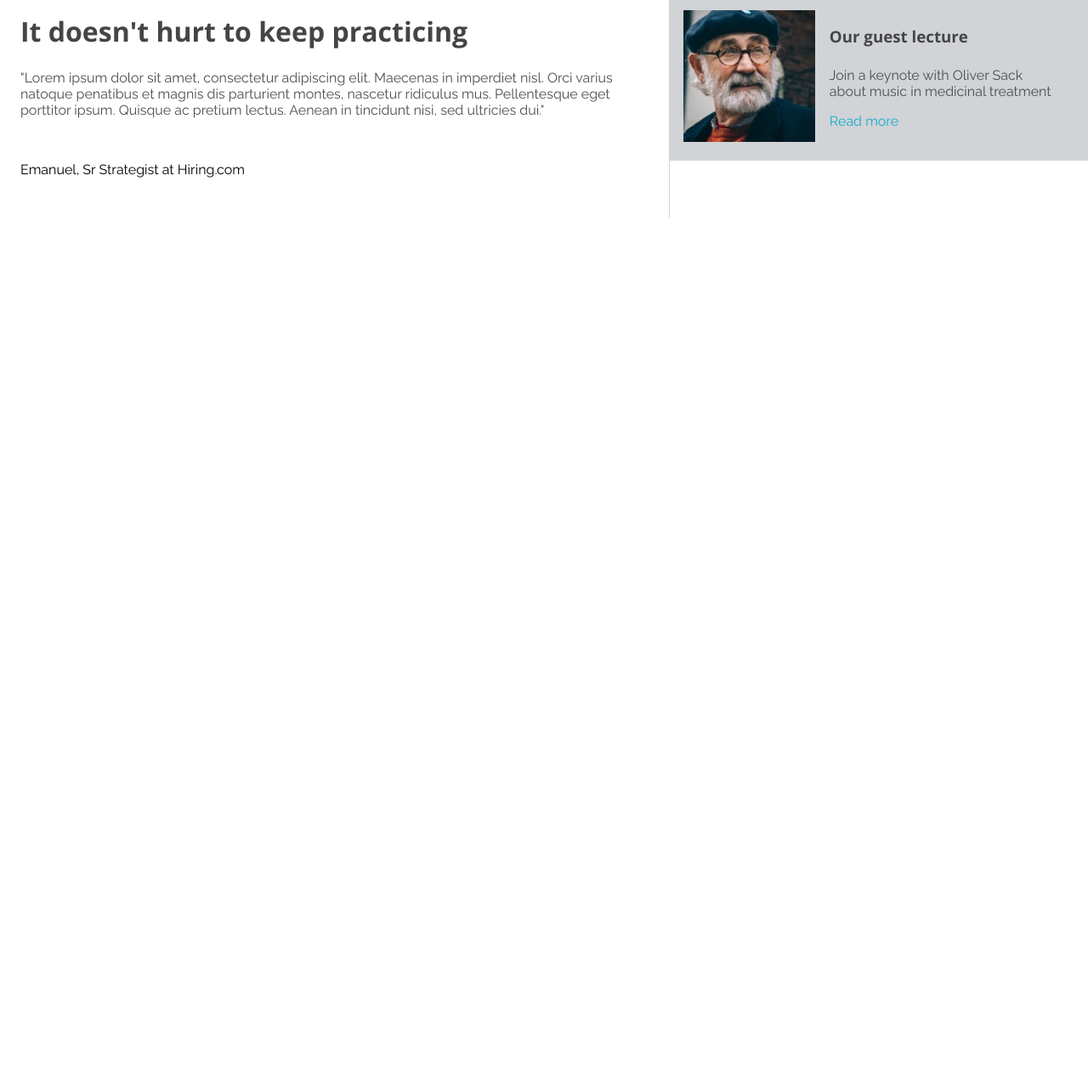
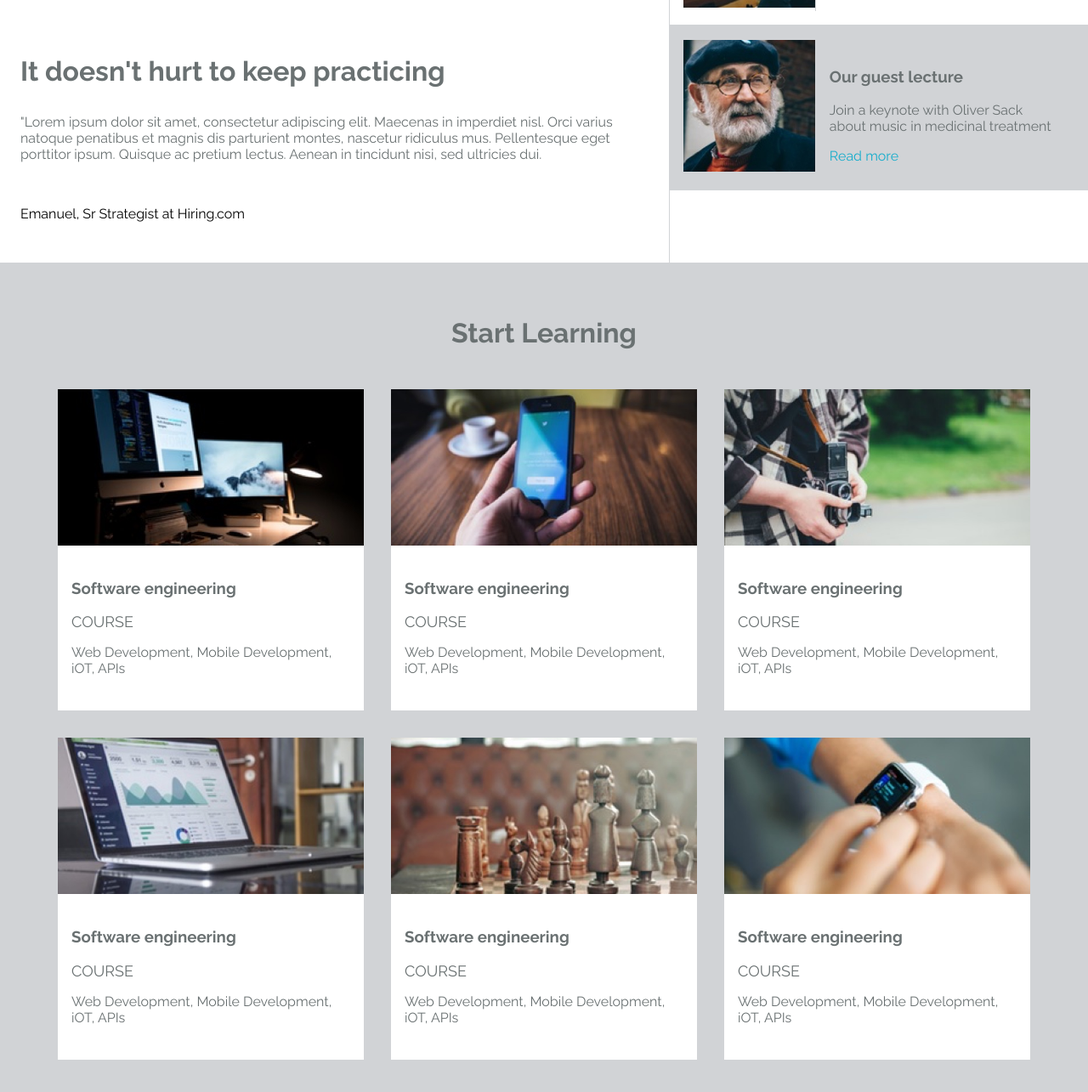
Before and after one commit to gbrod94/colmar, a plain HTML site: page index.html in a window 1280 px wide. Shown: the part 1111-2396 px from the top of the page at 85% size. Before the commit the page ends 1400 px from the top, so only its background shows below. Drawn offline with nearby package versions, Linux system fonts and the light colour scheme.

Commit message:
added course section

```diff
--- a/index.html
+++ b/index.html
@@ -48,7 +48,7 @@
       <div class="image">
         <img class="big" src="./resources/assets/images/information-main.jpg";>
         <h1> It doesn't hurt to keep practicing </h1>
-        <p> "Lorem ipsum dolor sit amet, consectetur adipiscing elit. Maecenas in imperdiet nisl. Orci varius natoque penatibus et magnis dis parturient montes, nascetur ridiculus mus. Pellentesque eget porttitor ipsum. Quisque ac pretium lectus. Aenean in tincidunt nisi, sed ultricies dui." </p>
+        <p> "Lorem ipsum dolor sit amet, consectetur adipiscing elit. Maecenas in imperdiet nisl. Orci varius natoque penatibus et magnis dis parturient montes, nascetur ridiculus mus. Pellentesque eget porttitor ipsum. Quisque ac pretium lectus. Aenean in tincidunt nisi, sed ultricies dui. </p>
       </br>
         <p class="author"> Emanuel, Sr Strategist at Hiring.com </p>
       </div>
@@ -94,7 +94,66 @@
     </div>
     </div>
     <!--Course Section-->
+    <div id="course">
+      <div>
+        <h1> Start Learning </h1>
+      </div>
 
+    <div class="courses">
+      <div class="course">
+        <img class="courseimg" src="./resources/assets/images/course-software.jpg">
+        <div class="text">
+          <h3> Software engineering </h3>
+          <h5> COURSE </h5>
+          <p> Web Development, Mobile Development, iOT, APIs </p>
+        </div>
+      </div>
+
+      <div class="course">
+        <img class="courseimg" src="./resources/assets/images/course-computer-art.jpg">
+        <div class="text">
+          <h3> Software engineering </h3>
+          <h5> COURSE </h5>
+          <p> Web Development, Mobile Development, iOT, APIs </p>
+        </div>
+      </div>
+
+      <div class="course">
+        <img class="courseimg" src="./resources/assets/images/course-design.jpg">
+        <div class="text">
+          <h3> Software engineering </h3>
+          <h5> COURSE </h5>
+          <p> Web Development, Mobile Development, iOT, APIs </p>
+        </div>
+      </div>
+
+      <div class="course">
+        <img class="courseimg" src="./resources/assets/images/course-data.jpg">
+        <div class="text">
+          <h3> Software engineering </h3>
+          <h5> COURSE </h5>
+          <p> Web Development, Mobile Development, iOT, APIs </p>
+        </div>
+      </div>
+
+      <div class="course">
+        <img class="courseimg" src="./resources/assets/images/course-business.jpg">
+        <div class="text">
+          <h3> Software engineering </h3>
+          <h5> COURSE </h5>
+          <p> Web Development, Mobile Development, iOT, APIs </p>
+        </div>
+      </div>
+
+      <div class="course">
+        <img class="courseimg" src="./resources/assets/images/course-marketing.jpg">
+        <div class="text">
+          <h3> Software engineering </h3>
+          <h5> COURSE </h5>
+          <p> Web Development, Mobile Development, iOT, APIs </p>
+        </div>
+      </div>
+      </div>
     <!--Exhibition Section-->
 
     <!--Footer-->
--- a/resources/css/stylesheet.css
+++ b/resources/css/stylesheet.css
@@ -2,7 +2,7 @@ html {
   font-size: 16px;
   font-family: "Raleway", Arial, "sans-serif";
   background-color: white;
-  color: #4b5051;
+  color: #6a7172;
   }
 
 body {
@@ -22,13 +22,23 @@ a {
   color: inherit;
   }
 
-h1, h4, h3 {
+h1, h3, h4, {
   margin-top: 0rem;
   margin-bottom: 1.5rem;
   color: #444547;
   font-weight: bold;
   font-family: "Open Sans";
   padding-right: 1.5rem;
+}
+
+h1 {
+  margin: 2rem auto;
+}
+
+h5 {
+  margin: 0.5rem auto;
+  font-weight: normal;
+  font-size: 1.125rem;
 }
 
 p {
@@ -147,7 +157,6 @@ li {
   display: flex;
   justify-content: center;
   align-items: center;
-  padding-bottom: 2rem;
 
 }
 
@@ -208,3 +217,42 @@ li {
 .blue {
   color: #16adcc;
 }
+
+/* course section */
+
+#course {
+  background-color: #d1d3d6;
+  margin-top: 0px;
+  padding: 2rem 2.5rem;
+
+}
+
+#course h1 {
+  text-align: center;
+
+}
+
+.courses {
+  display: flex;
+  flex-wrap: wrap;
+  justify-content: center;
+
+
+}
+
+.course {
+  width: 30%;
+  margin: 1rem;
+  background-color: white;
+}
+
+.courseimg {
+  height: auto;
+  width: 100%;
+}
+
+.course .text {
+  padding: 1rem 1rem 1.5rem 1rem;
+  width: 100%;
+  margin: 0px;
+}
```
